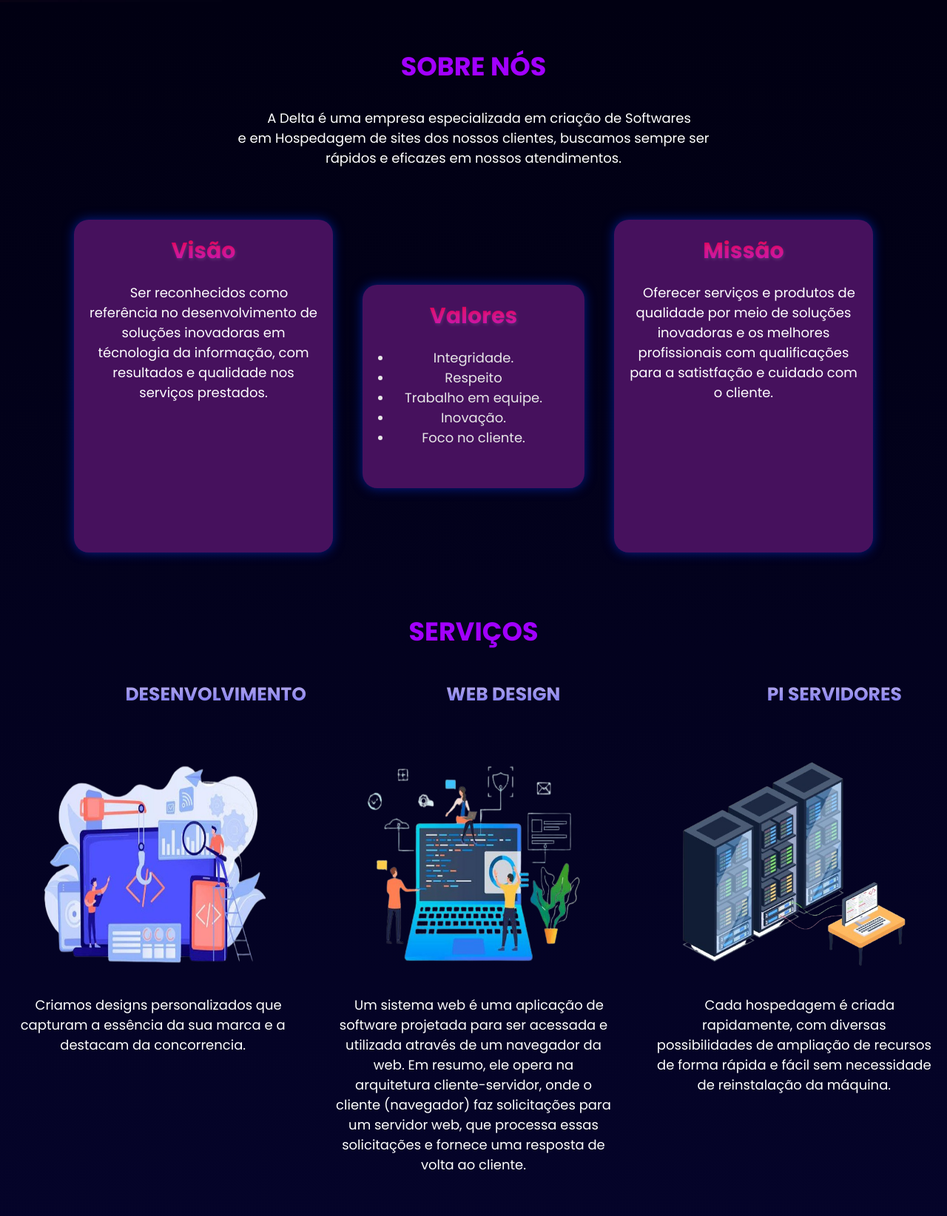
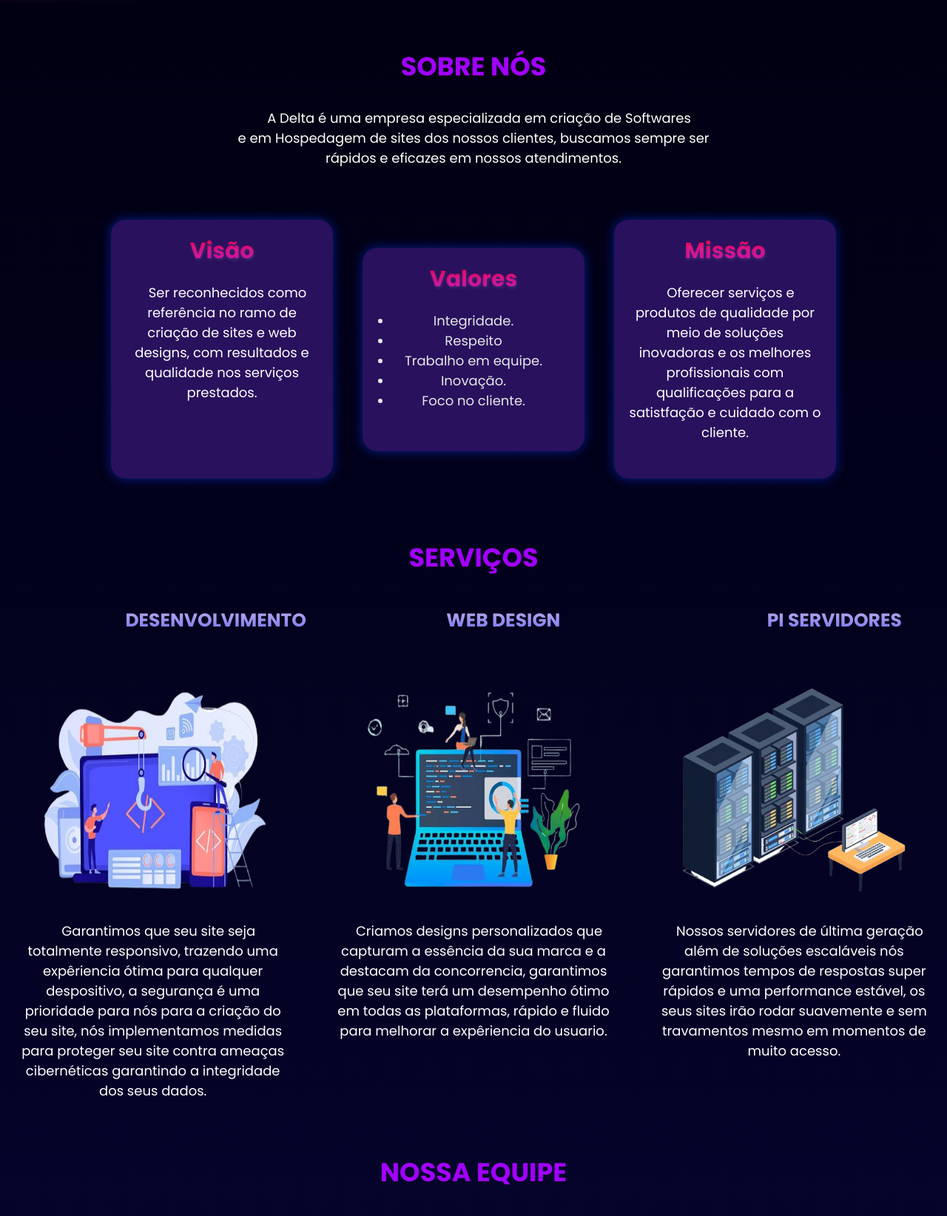
Before and after one commit to ArTezra1/Delta-Dev, a plain HTML site: page Delta2.0/index.html in a window 1280 px wide. Shown: the part 797-2441 px from the top of the page at 74% size. Drawn offline with Linux system fonts and the light colour scheme.

Commit message:
Delta Dev

```diff
--- a/Delta2.0/index.html
+++ b/Delta2.0/index.html
@@ -47,8 +47,7 @@
     <div class="containerquadrado">
         <div class="quadrado">
             <h3 class="subsobre">Visão</h3>
-            <p>Ser reconhecidos como referência no desenvolvimento de soluções inovadoras em técnologia da
-            informação, com resultados e qualidade nos serviços prestados.
+            <p>Ser reconhecidos como referência no ramo de criação de sites e web designs, com resultados e qualidade nos serviços prestados.
             </p>
         </div>
 
@@ -75,19 +74,20 @@
 
         <div class="container">
     <div class="item">
-        <h2 class="h2sobre">DESENVOLVIMENTO</h2>
+        <h2 class="h2sobre" id="desenvolvimento">DESENVOLVIMENTO</h2>
         <img src="Imagens/Imagem_do_WhatsApp_de_2024-05-09_à_s__15.30.02_dd9b8840-removebg-preview.png" alt="Desenvolvimento" class="simagens">
-        <p class="pservicos">Criamos designs personalizados que capturam a essência da sua marca e a destacam da concorrencia.</p>
+        <p class="pservicos">Garantimos que seu site seja totalmente responsivo, trazendo uma expêriencia ótima para qualquer despositivo, a segurança é uma prioridade para nós para a criação do seu site, nós implementamos medidas para proteger seu site contra ameaças cibernéticas garantindo a integridade dos seus dados.</p>
     </div>
     <div class="item">
         <h2 class="h2sobre">WEB DESIGN</h2>
         <img src="Imagens/Imagem_do_WhatsApp_de_2024-05-09_à_s__15.30.08_1949802c-removebg-preview.png" alt="Web Design" class="simagens">
-        <p class="pservicos">Um sistema web é uma aplicação de software projetada para ser acessada e utilizada através de um navegador da web. Em resumo, ele opera na arquitetura cliente-servidor, onde o cliente (navegador) faz solicitações para um servidor web, que processa essas solicitações e fornece uma resposta de volta ao cliente.</p>
+        <p class="pservicos">Criamos designs personalizados que capturam a essência da sua marca e a destacam da concorrencia, garantimos que seu site terá um desempenho ótimo em todas as plataformas, rápido e fluido para melhorar a expêriencia do usuario. </p>
     </div>
+
     <div class="item">
         <h2 class="h2sobre">PI SERVIDORES</h2>
         <img src="Imagens/vetor.png" alt="Servidores" class="simagens">
-        <p class="pservicos">Cada hospedagem é criada rapidamente, com diversas possibilidades de ampliação de recursos de forma rápida e fácil sem necessidade de reinstalação da máquina.</p>
+        <p class="pservicos">Nossos servidores de última geração além de soluções escaláveis nós garantimos tempos de respostas super rápidos e uma performance estável, os seus sites irão rodar suavemente e sem travamentos mesmo em momentos de muito acesso. </p>
     </div>
 </div>
         <section id="sessao3">
--- a/Delta2.0/navbar.css
+++ b/Delta2.0/navbar.css
@@ -191,9 +191,9 @@ main {
 
 .quadrado {
     border: 50px;
-    width: 350px;
-    height: 450px;
-    background-color: #46115d;
+    width: 300px;
+    height: 350px;
+    background-color: #29115d;
     border-radius: 20px;
     display: block;
     text-align: center;
@@ -209,7 +209,7 @@ main {
     border: 50px;
     width: 300px;
     height: 275px;
-    background-color: #46115d;
+    background-color: #29115d;
     border-radius: 20px;
     display: block;
     text-align: center;
@@ -309,6 +309,7 @@ ul {
 }
 
 .pservicos {
+
     margin: 10px 0;
     padding: 0 20px;
 }
@@ -371,6 +372,7 @@ ul {
 /* Parte de Login */
 
 .logincontainer {
+    padding: 20px;
     justify-content: center;
     min-height: 100vh;
     min-width: 100vh;
@@ -684,9 +686,10 @@ footer {
     }
 
     .espaco {
+        padding-top: 50px;
         text-align: center;
         flex-direction: column;
-        margin: 10px;
+
         width: 100%;
     }
 
@@ -699,11 +702,20 @@ footer {
     }
 
     .navbar {
+        padding:0px 100px 0px 0px;
+        position: relative;
+        text-align: center;
+        justify-content: center;
+        display: flex;
         text-align: center;
         flex-direction: column;
         margin: 10px;
         width: 100%;
     }
+
+    #desenvolvimento{
+        padding-right: 150px;
+    }
 }
 
 /* Adaptação para mobile não terminei e não ta pegando*/
```
